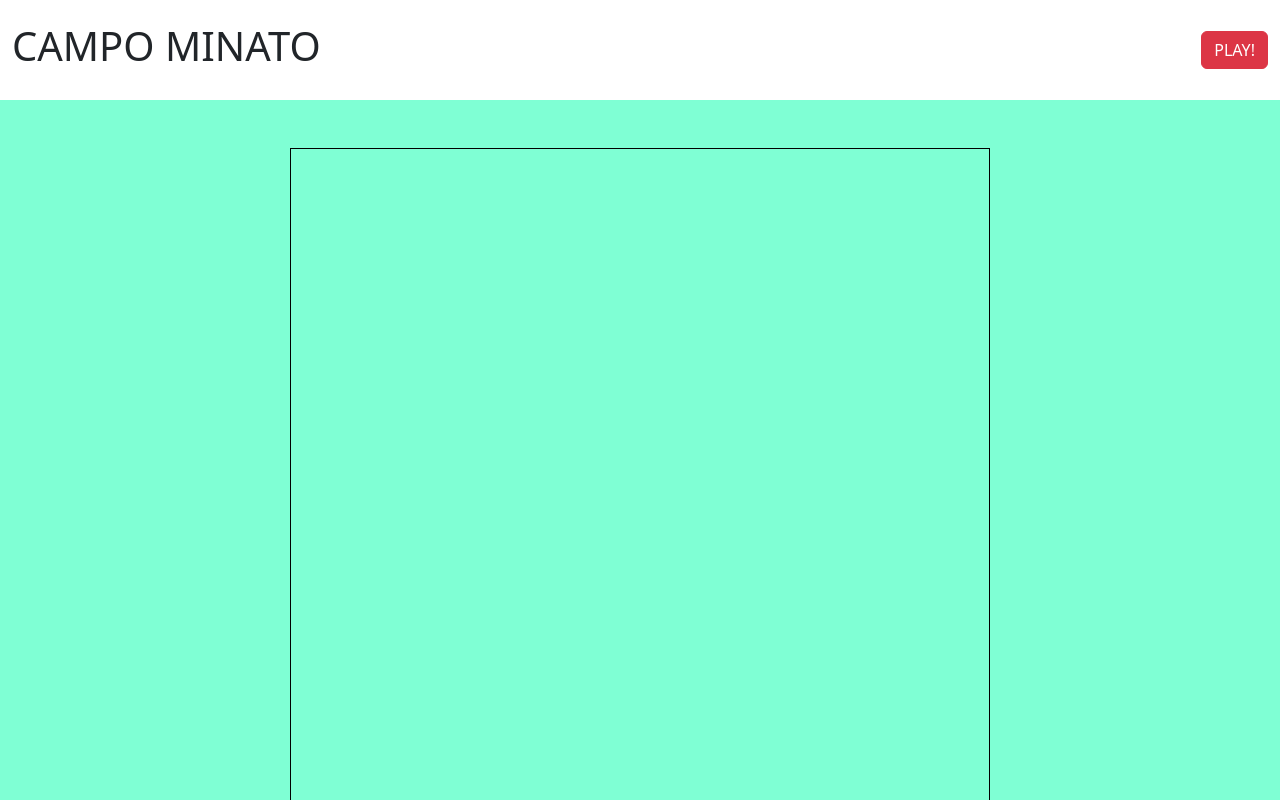
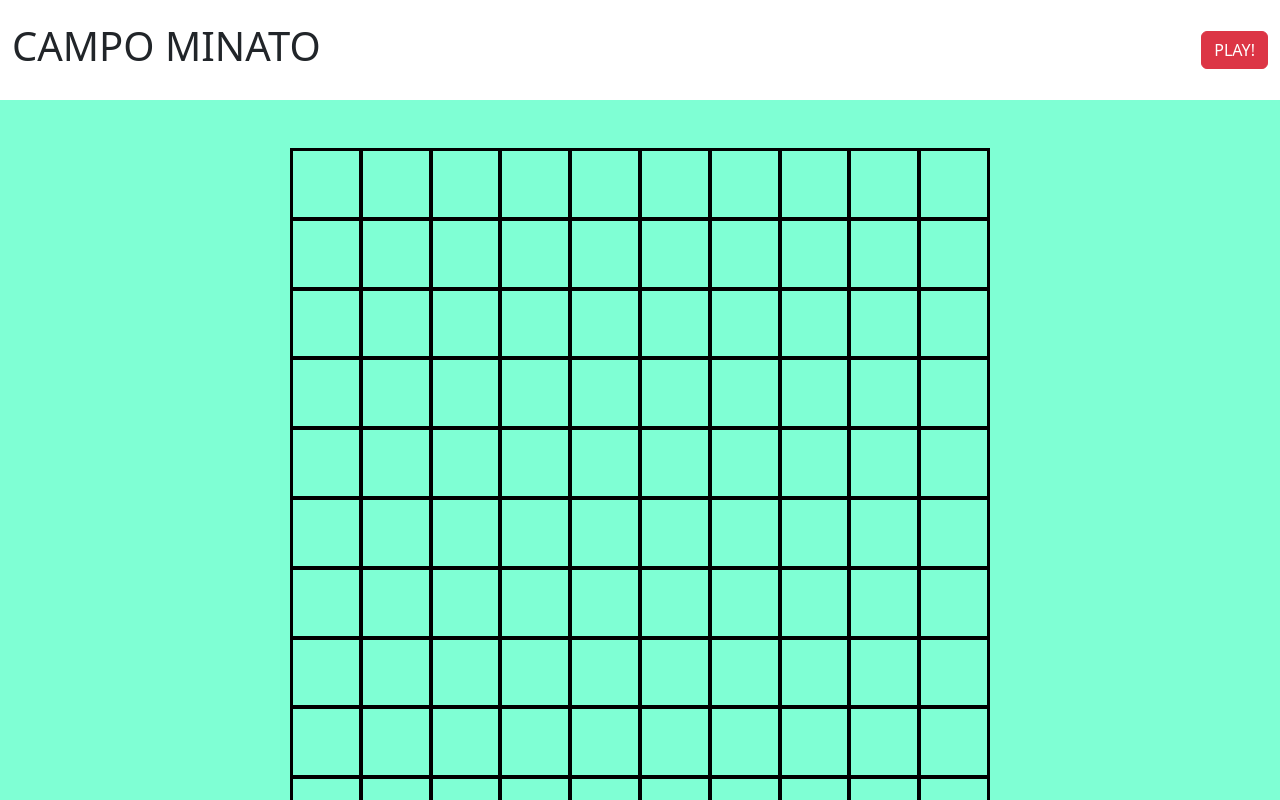
Before and after one commit to GuglielmoBini/js-campominato-grid, a plain HTML site: page index.html in a window 1280 px wide. Both pictures are taken after a click on the button "PLAY!". Shown: the top 800 px of the page. Drawn offline with nearby package versions, Linux system fonts and the light colour scheme.

Commit message:
generate celle al click del bottone

```diff
--- a/css/style.css
+++ b/css/style.css
@@ -27,8 +27,11 @@ footer > h4 {
 #grid {
   width: 700px;
   height: 700px;
+  margin: 0 auto;
+}
+
+#grid.black-br {
   border: 1px solid black;
-  margin: 0 auto;
 }
 
 #grid .cell {
--- a/js/script.js
+++ b/js/script.js
@@ -27,3 +27,24 @@ Note:
 */
 
 //-----------------------------------------------------------------
+
+// raccolgo gli elementi dal DOM
+
+const playButton = document.getElementById("play-button");
+const grid = document.getElementById("grid");
+
+//impostazioni iniziali
+
+const rows = 10;
+const cols = 10;
+const totalCells = rows * cols;
+
+// applico event listener al bottone
+playButton.addEventListener("click", function () {
+  for (let i = 0; i < totalCells; i++) {
+    const cell = document.createElement("div");
+    cell.classList.add("cell");
+    grid.appendChild(cell);
+    grid.classList.add("black-br");
+  }
+});
```
